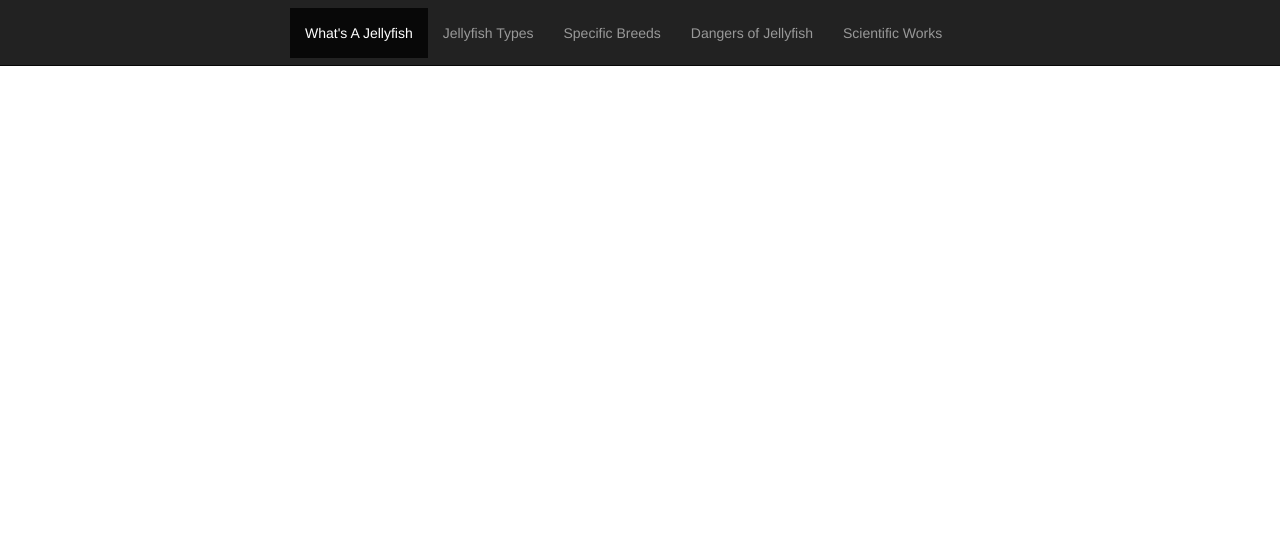
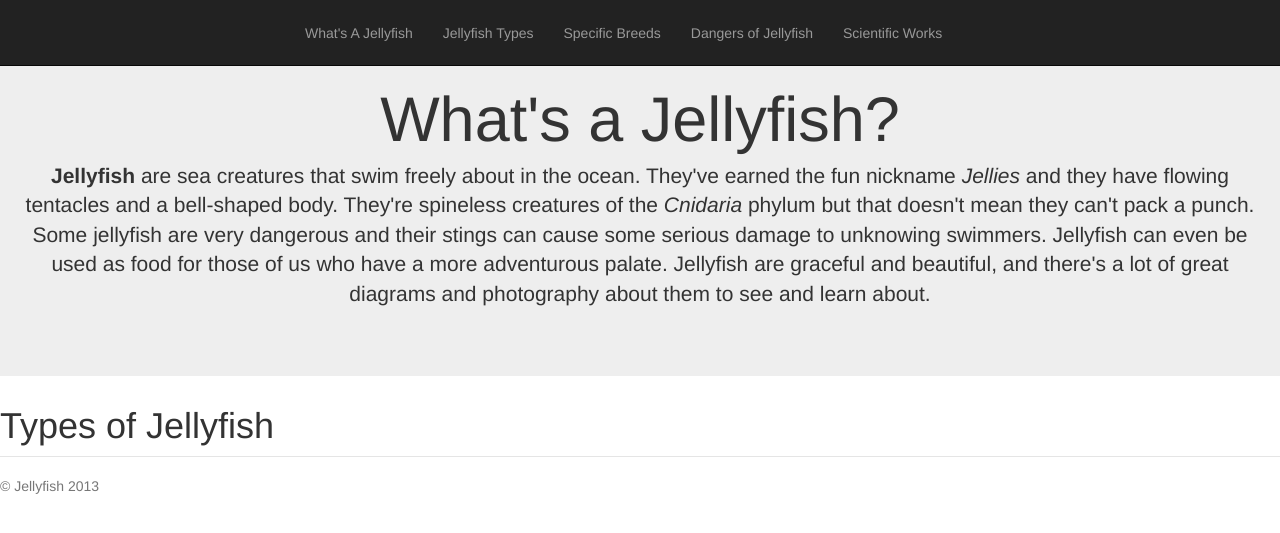
Before and after one commit to ngsabrina/large-data-website, a Jekyll site: the page built from types.html, in a window 1280 px wide. Shown: the top 533 px of the page. Built offline with Jekyll 4.4.1, drawn with Linux system fonts in a browser that asks for light colours.

Commit message:
added site.baseurl

```diff
--- a/_layouts/default.html
+++ b/_layouts/default.html
@@ -55,8 +55,8 @@
         </div>
         <div class="collapse navbar-collapse">
           <ul class="nav navbar-nav">
-            <li class="active"><a href="#">What's A Jellyfish</a></li>
-            <li><a href="#">Jellyfish Types</a></li>
+           <li><a href="{{site.baseurl}}/index.html">What's A Jellyfish</a></li>
+            <li><a href="{{site.baseurl}}/types.html">Jellyfish Types</a></li>
             <li><a href="#">Specific Breeds</a></li>
 			 <li><a href="#">Dangers of Jellyfish</a></li>
 			 <li><a href="#">Scientific Works</a></li>
--- a/types.html
+++ b/types.html
@@ -1,3 +1,10 @@
 ---
 layout: default
 ---
+  <div class="jumbotron">
+        <h1>What's a Jellyfish?</h1>
+        <p class="lead"><strong>Jellyfish</strong> are sea creatures that swim freely about in the ocean. They've earned the fun nickname <em>Jellies</em> and they have flowing tentacles and a bell-shaped body. They're spineless creatures of the <em>Cnidaria</em> phylum but that doesn't mean they can't pack a punch. Some jellyfish are very dangerous and their stings can cause some serious damage to unknowing swimmers. Jellyfish can even be used as food for those of us who have a more adventurous palate. Jellyfish are graceful and beautiful, and there's a lot of great diagrams and photography about them to see and learn about. </p>
+       <!-- <p><a class="btn btn-lg btn-success" href="#">Sign up today</a></p> -->
+      </div>
+
+<h1>Types of Jellyfish</h1>
```
